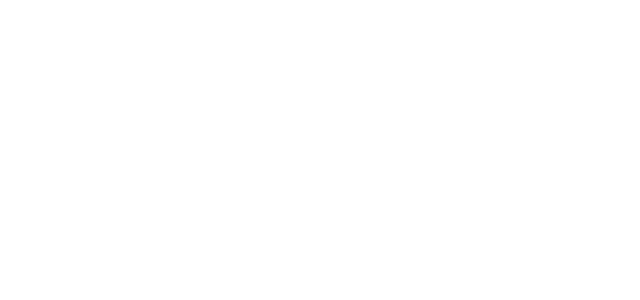
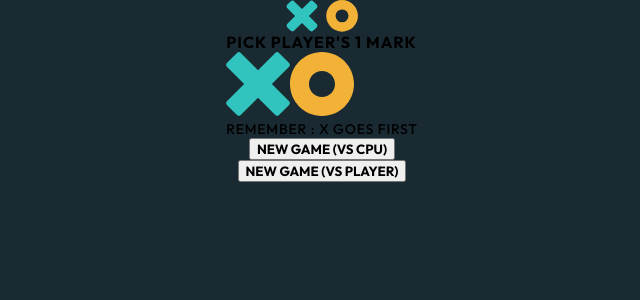
Before and after one commit to BBualdo/Tic-Tac-Toe-App, a React (Vite) app: page / in a window 1280 px wide. Shown: the top 300 px of the page, without its empty margins (318-958 px from the left). Built offline with nearby package versions, Linux system fonts and the light colour scheme.

Commit message:
Main Menu Setup

```diff
--- a/src/App.jsx
+++ b/src/App.jsx
@@ -1,9 +1,10 @@
 import React from "react";
+import Menu from "./components/Menu";
 
 export default function App() {
   return (
     <main>
-
+      <Menu />
     </main>
   )
 }
--- /dev/null
+++ b/src/components/Menu.jsx
@@ -0,0 +1,26 @@
+import React from "react";
+import logo from '../images/logo.svg';
+import xIcon from '../images/icon-x.svg';
+import oIcon from '../images/icon-o.svg'
+
+export default function Menu() {
+  return (
+    <section className="menu">
+      <img className="app--logo" src={logo}/>
+      <div className="pick-mark">
+        <h4>Pick Player's 1 Mark</h4>
+        <div className="mark-picker">
+          <img className="x--icon" src={xIcon}/>
+          <img className="o--icon" src={oIcon}/>
+        </div>
+        <p className="hint">Remember : X Goes First</p>
+      </div>
+      <button className="new-game--button">
+        NEW GAME (VS CPU)
+      </button>
+      <button className="new-game--button">
+        NEW GAME (VS PLAYER)
+      </button>
+    </section>
+  )
+}
--- a/src/index.css
+++ b/src/index.css
@@ -24,6 +24,7 @@
 button {
   font-family: 'Outfit', sans-serif;
   font-weight: bold;
+  text-transform: uppercase;
 }
 
 p {
@@ -31,6 +32,7 @@
   font-size: 14px;
   font-weight: 500;
   letter-spacing: 0.8px;
+  text-transform: uppercase;
 }
 
 h1 {
@@ -54,3 +56,15 @@
   font-size: 16px;
   letter-spacing: 1px;
 }
+
+body {
+  background-color: var(--darkNavy);
+}
+
+/* Main Menu */
+
+.menu {
+  align-items: center;
+  display: flex;
+  flex-direction: column;
+}
```
